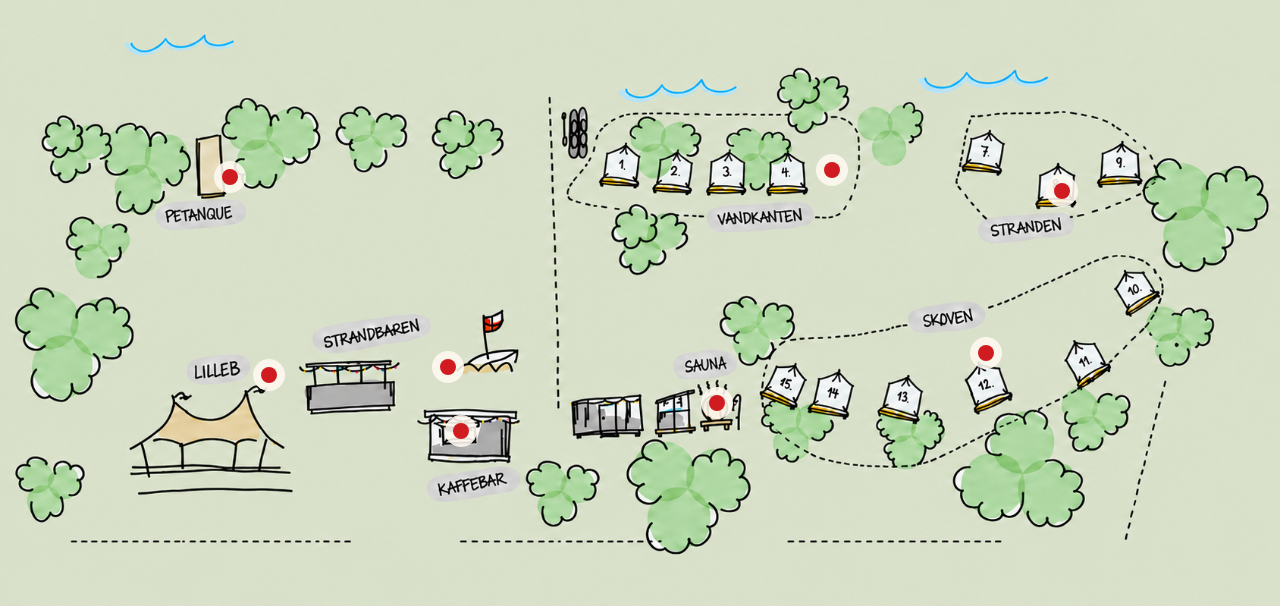
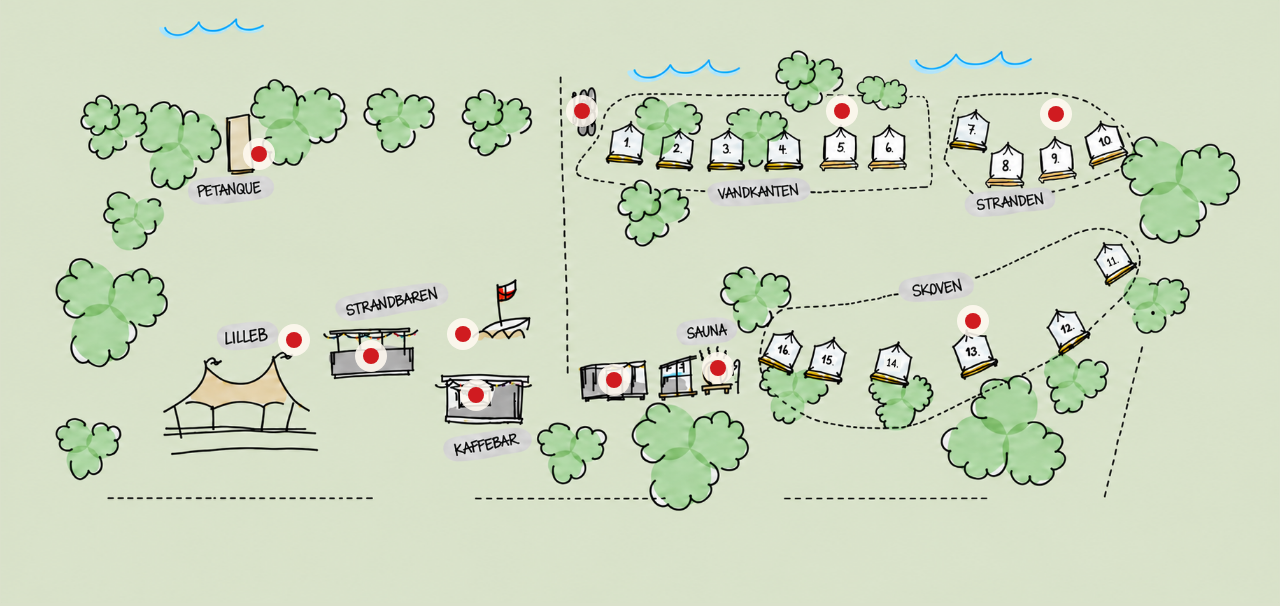
Before and after one commit to fremskriv/lillero-interaktivt-kort, a plain HTML site: page build/index.html in a window 1280 px wide. Drawn offline with Linux system fonts and the light colour scheme.

Commit message:
Update map facilities and tent layout from Jonas comments

```diff
--- a/build/index.html
+++ b/build/index.html
@@ -51,8 +51,9 @@
     .map-stage {
       position: relative;
       width: 100%;
-      aspect-ratio: 1688 / 932;
+      aspect-ratio: 3046 / 1434;
       isolation: isolate;
+      container-type: inline-size;
     }
 
     .map-stage img {
@@ -62,6 +63,22 @@
       object-fit: contain;
       user-select: none;
       -webkit-user-drag: none;
+    }
+
+    .tent-number {
+      position: absolute;
+      z-index: 1;
+      display: grid;
+      place-items: center;
+      width: 1.35%;
+      height: 2.5%;
+      background: #f4f6f2;
+      color: #111;
+      font-family: "Comic Sans MS", "Chalkboard SE", cursive;
+      font-size: .95cqw;
+      font-weight: 700;
+      line-height: 1;
+      pointer-events: none;
     }
 
     .hotspot-layer {
@@ -330,7 +347,9 @@
   <section class="lillero-map" data-lillero-map>
     <div class="map-scroll" data-map-scroll tabindex="0" aria-label="Interaktivt kort over Lillero">
       <div class="map-stage">
-        <img src="/public/images/lillero-map-green.png" alt="Håndtegnet kort over Lillero med Stranden, Skoven og Vandkanten">
+        <img src="/public/images/lillero-map-jonas.png" alt="Håndtegnet kort over Lillero med 16 telte, Vandkanten, Stranden, Skoven, kajak, legeplads, WC og bad">
+        <span class="tent-number" style="left:86.25%;top:42.15%;transform:rotate(-24deg)" aria-label="Telt 11">11.</span>
+        <span class="tent-number" style="left:69.05%;top:59.15%;transform:rotate(8deg)" aria-label="Telt 14">14.</span>
         <div class="hotspot-layer" data-hotspot-layer></div>
 
         <article class="map-card" data-map-card hidden>
@@ -357,14 +376,17 @@
 
   <script>
     const hotspots = [
-      { id: 'petanque', title: "Petanque", area: 'Stranden', description: "Et roligt spil i udkanten af pladsen – før eller efter strand og mad.", x: 18, y: 25, width: 9, height: 10, ctaLabel: null },
-      { id: 'lilleb', title: "lilleB", area: 'Stranden', description: "Afslappet restaurant med lokale råvarer tilberedt over åben ild og vin fra formel Bs kælder.", x: 21, y: 53, width: 10, height: 10, ctaLabel: 'Se lilleB' },
-      { id: 'strandbaren', title: "Strandbaren", area: 'Stranden', description: "Pladsens samlingspunkt dagen igennem – kolde drikke, burgere og uformelle retter.", x: 35, y: 52, width: 10, height: 10, ctaLabel: 'Se strandbaren' },
-      { id: 'kaffebaren', title: "Kaffebaren", area: 'Skoven', description: "Ispind, softice, kaffe og bagværk – også reception for Lilleros gæster.", x: 36, y: 61, width: 10, height: 10, ctaLabel: 'Se kaffebaren' },
-      { id: 'sauna', title: "Sauna", area: 'Skoven', description: "Varm kroppen helt igennem, og tag \"Det Kolde Gys\" bagefter for den fulde oplevelse.", x: 56, y: 57, width: 9, height: 10, ctaLabel: null },
-      { id: 'vandkanten', title: "Vandkanten", area: 'Vandkanten', description: "Et fredfyldt teltområde for sig selv, omgivet af løv og vilde urter, med egen sti ned mod stranden.", x: 65, y: 24, width: 16, height: 12, ctaLabel: 'Se teltene' },
-      { id: 'strandhuse', title: "Stranden", area: 'Stranden', description: "Teltene tættest på vandet, hvor himmel og hav møder teltdugen, og solen forvandler alt til gyldent lys.", x: 83, y: 27, width: 16, height: 12, ctaLabel: 'Se teltene' },
-      { id: 'skovhuse', title: "Skoven", area: 'Skoven', description: "Telte dér, hvor skoven åbner sig mod landskabet – trækronerne filtrerer lyset, og fuglene synger jer i gang.", x: 77, y: 50, width: 15, height: 12, ctaLabel: 'Se teltene' }
+      { id: 'kajak', title: "Kajak", area: 'Vandkanten', description: "Når solen står højt, kan du tage en tur på vandet. Vi har fire kajakker og SUP-boards, som du frit kan låne som gæst på Lillero.", x: 45.5, y: 18.5, ctaLabel: null },
+      { id: 'legeplads', title: "Legeplads", area: 'Stranden', description: "Legepladsen ved Strandbaren.", x: 36.2, y: 55.5, ctaLabel: null },
+      { id: 'wc-bad', title: "WC og bad", area: 'Skoven', description: "Her finder du WC og bad.", x: 48, y: 63, ctaLabel: null },
+      { id: 'petanque', title: "Petanque", area: 'Stranden', description: "Et roligt spil i udkanten af pladsen – før eller efter strand og mad.", x: 20.2, y: 25.5, width: 9, height: 10, ctaLabel: null },
+      { id: 'lilleb', title: "lilleB", area: 'Stranden', description: "Afslappet restaurant med lokale råvarer tilberedt over åben ild og vin fra formel Bs kælder.", x: 23, y: 56.5, width: 10, height: 10, ctaLabel: 'Se lilleB' },
+      { id: 'strandbaren', title: "Strandbaren", area: 'Stranden', description: "Pladsens samlingspunkt dagen igennem – kolde drikke, burgere og uformelle retter.", x: 29, y: 59, width: 10, height: 10, ctaLabel: 'Se strandbaren' },
+      { id: 'kaffebaren', title: "Kaffebaren", area: 'Skoven', description: "Ispind, softice, kaffe og bagværk – også reception for Lilleros gæster.", x: 37.2, y: 65.5, width: 10, height: 10, ctaLabel: 'Se kaffebaren' },
+      { id: 'sauna', title: "Sauna", area: 'Skoven', description: "Varm kroppen helt igennem, og tag \"Det Kolde Gys\" bagefter for den fulde oplevelse.", x: 56.1, y: 61, width: 9, height: 10, ctaLabel: null },
+      { id: 'vandkanten', title: "Vandkanten", area: 'Vandkanten', description: "Et fredfyldt teltområde for sig selv, omgivet af løv og vilde urter, med egen sti ned mod stranden.", x: 65.8, y: 18.5, width: 16, height: 12, ctaLabel: 'Se teltene' },
+      { id: 'strandhuse', title: "Stranden", area: 'Stranden', description: "Teltene tættest på vandet, hvor himmel og hav møder teltdugen, og solen forvandler alt til gyldent lys.", x: 82.5, y: 19, width: 16, height: 12, ctaLabel: 'Se teltene' },
+      { id: 'skovhuse', title: "Skoven", area: 'Skoven', description: "Telte dér, hvor skoven åbner sig mod landskabet – trækronerne filtrerer lyset, og fuglene synger jer i gang.", x: 76, y: 53.2, width: 15, height: 12, ctaLabel: 'Se teltene' }
     ];
 
     document.querySelectorAll('[data-lillero-map]').forEach((map) => {
```
Also changed, not shown: index.html (+32 -10 lines), build/public/images/lillero-map-jonas.png (added), public/images/lillero-map-jonas.png (added).
